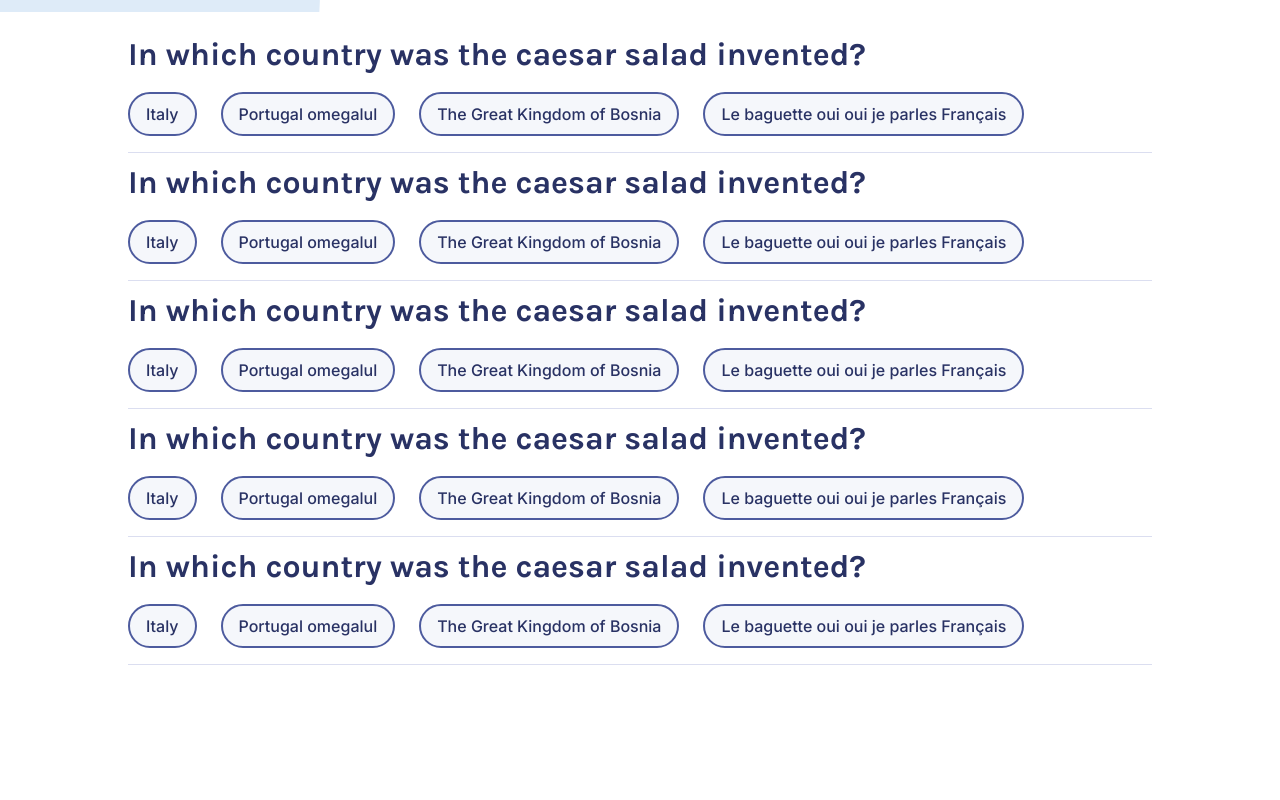
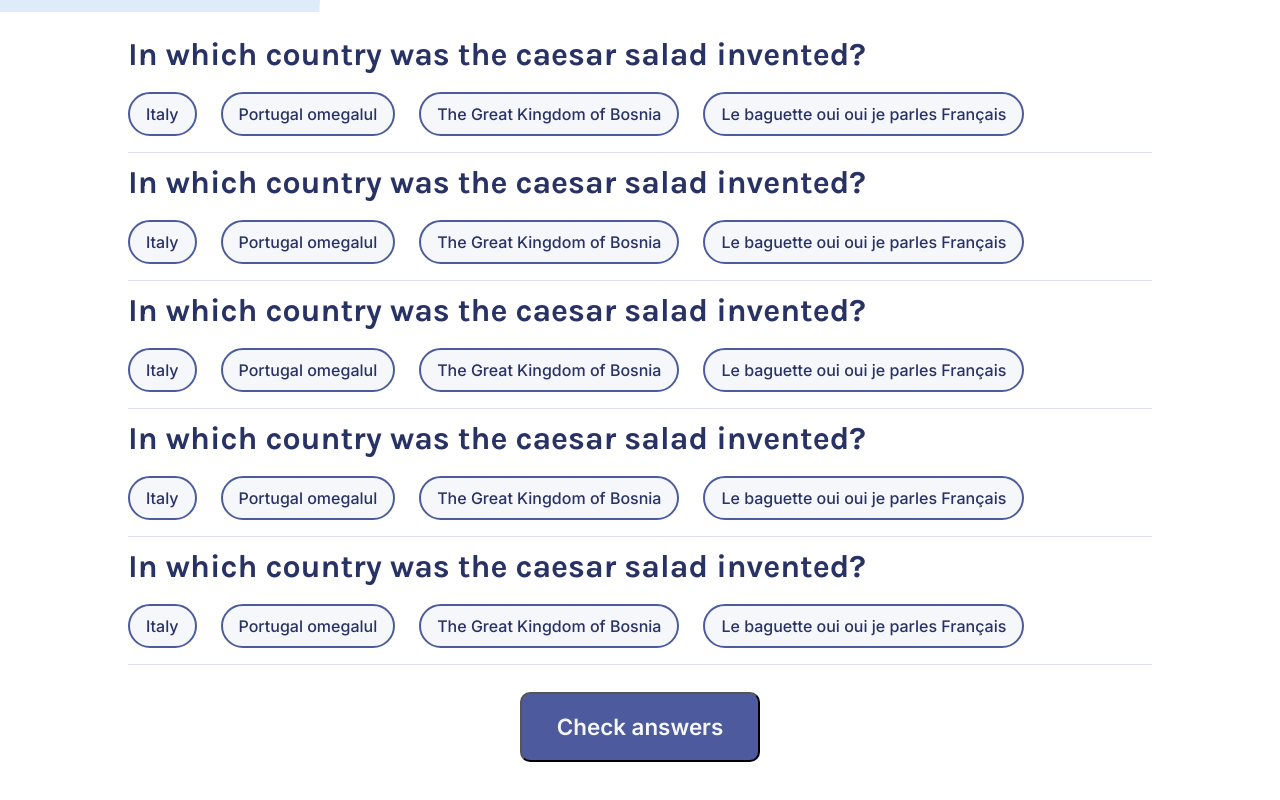
Before and after one commit to salkanovicsafet/react-weeb-trivia, a React (Create React App) app: page / in a window 1280 px wide. Shown: the part 788-1588 px from the top of the page. Built offline with nearby package versions, Linux system fonts and the light colour scheme.

Commit message:
Style check answers button

```diff
--- a/src/App.js
+++ b/src/App.js
@@ -1,4 +1,5 @@
 import { useState } from "react";
+import CheckButton from "./components/CheckButton";
 import Intro from "./components/Intro";
 import Question from "./components/Question";
 
@@ -18,6 +19,9 @@ export default function App() {
         <Question />
         <Question />
         <Question />
+        <div className="action">
+          <CheckButton />
+        </div>
       </div>
     </div>
   );
--- a/src/assets/styles/style.css
+++ b/src/assets/styles/style.css
@@ -147,3 +147,31 @@
   height: 1px;
   background-color: #dbdef0;
 }
+
+.action {
+  display: flex;
+  justify-content: center;
+}
+
+.action__check-btn {
+  font-family: Inter;
+  font-style: normal;
+  font-weight: 600;
+  font-size: 1.4rem;
+  text-align: center;
+  color: #f5f7fb;
+  background-color: #4d5b9e;
+  border-radius: 10px;
+  width: 15rem;
+  height: 4.375rem;
+  margin-top: 1.5rem;
+}
+
+.action__check-btn:hover {
+  background-color: #5664b3;
+  cursor: pointer;
+}
+
+.action__check-btn:active {
+  background-color: #3b4579;
+}
--- a/src/components/CheckButton.js
+++ b/src/components/CheckButton.js
@@ -1 +1,3 @@
-export default function CheckButton() {}
+export default function CheckButton() {
+  return <button className="action__check-btn">Check answers</button>;
+}
```
